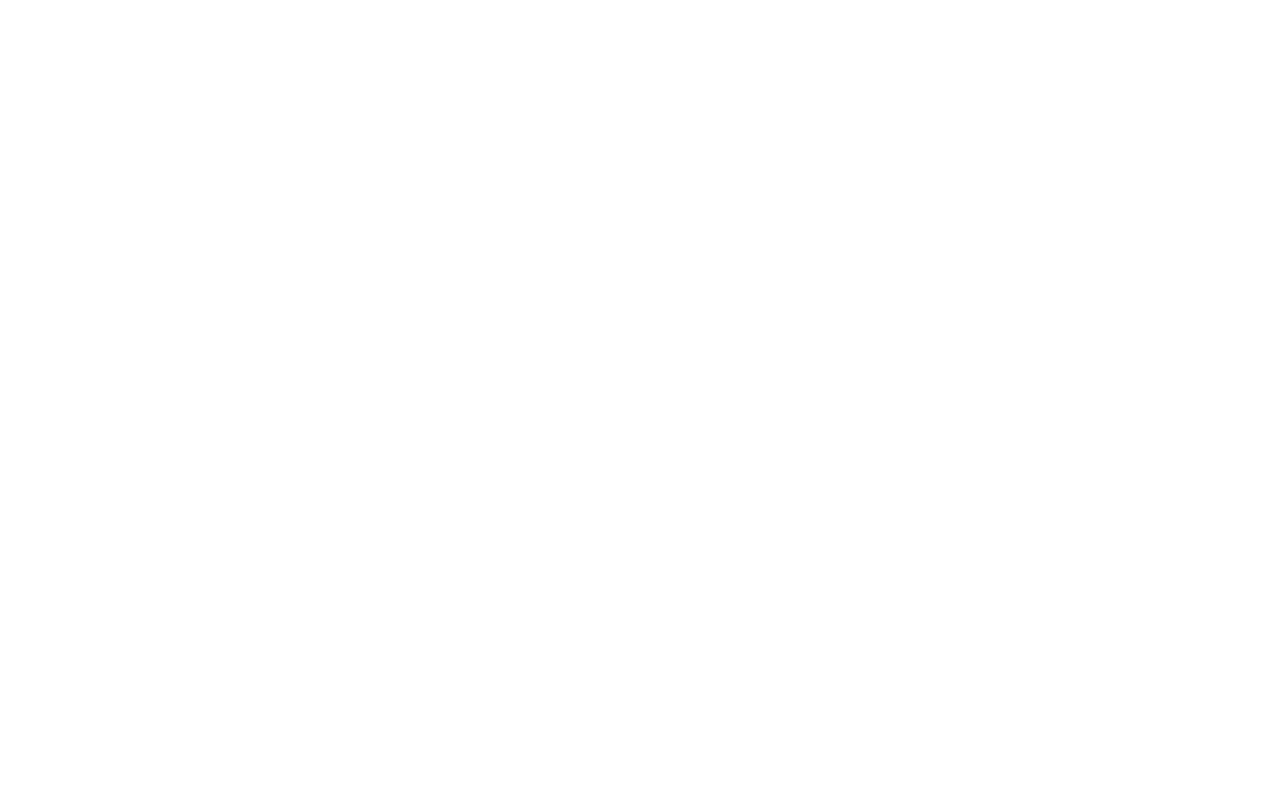
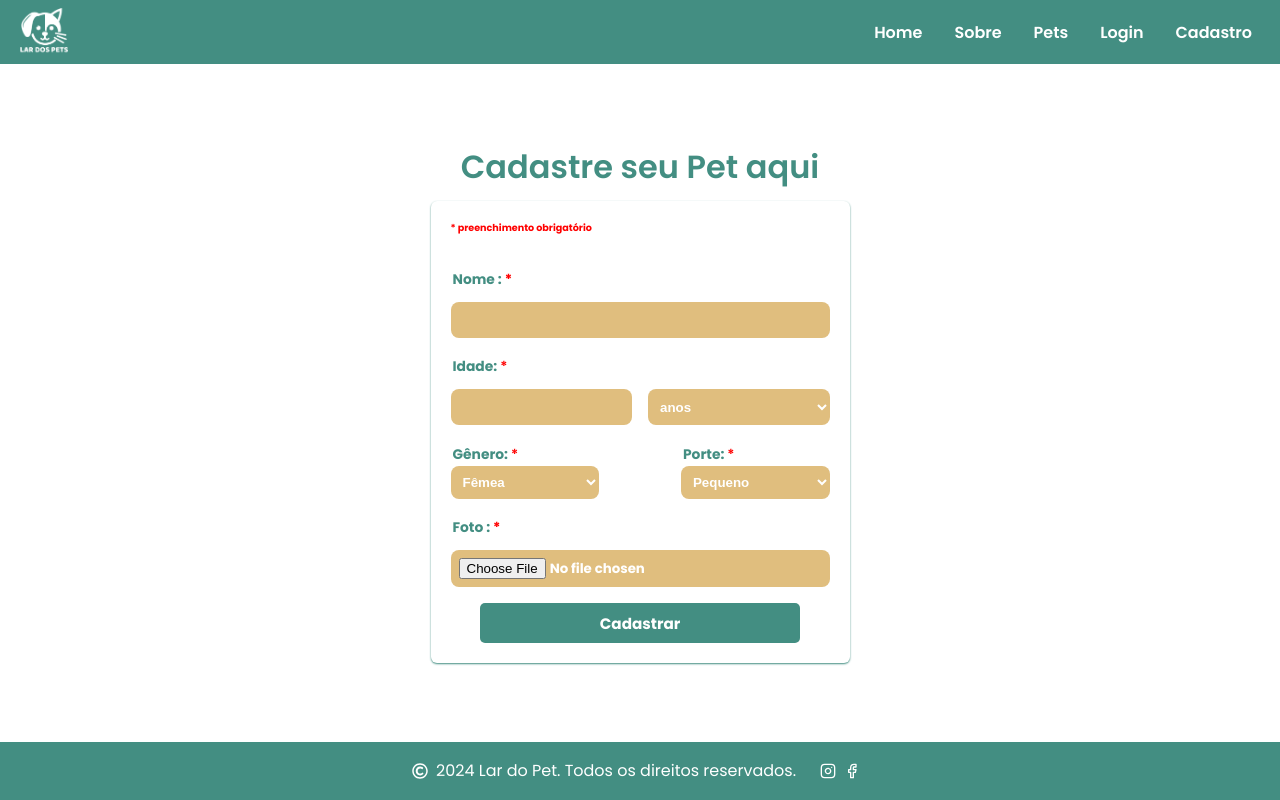
Before and after one commit to univesp2024-g22/lar_do_pet, a React (Vite) app in the folder frontend/newVersion/lardopet/: page /cadastro-pet in a window 1280 px wide. Before the commit this address had no page. Built offline with nearby package versions, Linux system fonts and the light colour scheme.

Commit message:
Add Cadastro Pet

```diff
--- a/frontend/newVersion/lardopet/src/components/Input/styles.js
+++ b/frontend/newVersion/lardopet/src/components/Input/styles.js
@@ -18,7 +18,6 @@ export const Input = styled.input`
   border: none;
   border-radius: 0.5rem;
   padding: 0.5rem;
-  /* margin: 0.5rem; */
   background-color: var(--amarelo);
   color: var(--branco);
   font-weight: bold;
--- a/frontend/newVersion/lardopet/src/pages/CadastroPet/CadastroPet.jsx
+++ b/frontend/newVersion/lardopet/src/pages/CadastroPet/CadastroPet.jsx
@@ -1,195 +1,126 @@
-import { useState } from "react";
+import { useState } from 'react';
+import { Footer } from '../../components/Footer/Footer';
+import { Header } from '../../components/Header/Header';
+import { Container } from '../../styles/GlobalStyle';
+import { Input } from '../../components/Input/Input';
+import * as S from './styles';
+import { Button } from '../../components/Button/Button';
+// import { Link} from 'react-router-dom/dist';
 
-export const Cadastro = () => {
-  const [nome, setNome] = useState('');
+export const CadastroPet = () => {
+  const [name, setName] = useState('');
   const [idade, setIdade] = useState('');
   const [genero, setGenero] = useState('');
   const [porte, setPorte] = useState('');
-  const [id, setId] = useState('');
-
+  // const [logradouro, setLogradouro] = useState('');
+  // const [bairro, setBairro] = useState('');
+  // const [cidade, setCidade] = useState('');
+  // const [uf, setUF] = useState('');
+  // const [id, setId] = useState('');
+  const [error, setError] = useState('');
 
   // função para cadastrar o pet
-  // const handleSubmit = async (e) => {
-  //   e.preventDefault();
+  const handleSubmit = async (e) => {
+    e.preventDefault();
 
-  //   try {
-  //     if (
-  //       !nome |
-  //       !genero |
-  //       !idade |
-  //       !porte
-  //     ) {
-  //       setError('Preencha todos os campos');
-  //       return;
-  //     } else {
-  //       await createUserWithEmailAndPassword(auth, email, password);
-  //       console.log('Pet cadastrado com sucesso!');
-  //       setError('');
-  //     }
-  //   } catch (error) {
-  //     console.log('Erro ao criar usuário: ', error);
-  //   }
-  // };
+    try {
+      if (!name | !genero | !idade | !porte) {
+        setError('Preencha todos os campos');
+        return;
+      } else {
+        // await createUserWithEmailAndPassword(auth, email, password);
+        console.log('Pet cadastrado com sucesso!');
+        setError('');
+      }
+    } catch (error) {
+      console.log('Erro ao criar usuário: ', error);
+    }
+  };
 
   return (
     <>
       <Container>
         <Header />
         <S.Container>
-          <S.Title>Cadastro</S.Title>
+          <S.Title>Cadastre seu Pet aqui</S.Title>
 
           <S.Content onSubmit={handleSubmit}>
-          <span style={{width:'100%', color:'red', marginBottom:'1rem', fontSize:'.6rem', fontWeight:'700'}}>* preenchimento obrigatório</span>
+            <S.Span>* preenchimento obrigatório</S.Span>
             <S.Row>
               <Input
                 label="Nome"
-                name="firstName"
+                name="name"
                 type={'text'}
-                value={firstName}
-                onChange={(e) => setFirstName(e.target.value)}
-                maxLength="15"
-                styleContainer={{ width: '30%' }}
-                required
-              />
-              <Input
-                label="Sobrenome"
-                name="lastName"
-                type={'text'}
-                value={lastName}
-                onChange={(e) => setLastName(e.target.value)}
-                styleContainer={{ width: '50%' }}
-                required
-              />
-              <Input
-                label={'Celular'}
-                name="phone"
-                type="tel"
-                value={phone}
-                minLength="10"
-                maxLength="11"
-                onChange={(e) => setPhone(e.target.value)}
-                styleContainer={{ width: '20%' }}
+                value={name}
+                onChange={(e) => setName(e.target.value)}
                 required
               />
             </S.Row>
-            <S.Row>
-              <Input
-                label="E-mail"
-                name="email"
-                type="email"
-                value={email}
-                onChange={(e) => setEmail(e.target.value)}
-                onBlur={validateEmail}
-                error={errorEmail}
-                required
-              />
-              <Input
-                label="Confirme o e-mail"
-                name="confEmail"
-                type="email"
-                value={confEmail}
-                onChange={(e) => setConfEmail(e.target.value)}
-                onBlur={validateEmail}
-                error={errorEmail}
-                required
-              />
-            </S.Row>
-            <S.Row>
-              <Input
-                label="CEP"
-                name="cep"
-                type="text"
-                value={cep}
-                onChange={(e) => setCep(e.target.value)}
-                onBlur={(e) => handleCep(e.target.value)}
-                styleContainer={{ width: '30%' }}
-                minLength="8"
-                maxLength="8"
-                required
-              />
-              <Input
-                label="Endereço"
-                name="endereco"
-                type="text"
-                value={logradouro}
-                disabled={true}
-              />
-              <Input
-                label="Nº"
-                name="numero"
-                type="text"
-                styleContainer={{ width: '20%' }}
-                value={number}
-                onChange={(e) => setNumber(e.target.value)}
-                required
-              />
+            <S.Row style={{ flexDirection: 'column', gap: '0.625rem' }}>
+              <S.Label htmlFor="idade">
+                Idade: <S.Strong>*</S.Strong>
+              </S.Label>
+              <div style={{ display: 'flex', gap: '1rem' }}>
+                <S.Input
+                  name="idade"
+                  type="number"
+                  value={idade}
+                  onChange={(e) => setIdade(e.target.value)}
+                  required
+                />
+                <S.Select name="anosMeses" id="anosMeses">
+                  <option value="anos">anos</option>
+                  <option value="meses">meses</option>
+                </S.Select>
+              </div>
             </S.Row>
 
             <S.Row>
-              <Input
-                label="Bairro"
-                name="bairro"
-                type="text"
-                value={bairro}
-                disabled={true}
-              />
-              <Input
-                label="Cidade"
-                name="cidade"
-                type="text"
-                value={cidade}
-                disabled={true}
-              />
-              <Input
-                label="Estado"
-                name="estado"
-                type="text"
-                value={uf}
-                disabled={true}
-              />
+              <S.Div>
+                <S.Label htmlFor="genero">
+                  Gênero: <S.Strong>*</S.Strong>
+                </S.Label>
+                <S.Select
+                  name="genero"
+                  id="genero"
+                  onChange={(e) => setGenero(e.target.value)}
+                >
+                  <option value="femea">Fêmea</option>
+                  <option value="macho">Macho</option>
+                </S.Select>
+              </S.Div>
+              <S.Div>
+                <S.Label htmlFor="porte">
+                  Porte: <S.Strong>*</S.Strong>
+                </S.Label>
+                <S.Select
+                  name="porte"
+                  id="porte"
+                  onChange={(e) => setPorte(e.target.value)}
+                >
+                  <option value="pequeno">Pequeno</option>
+                  <option value="medio">Médio</option>
+                  <option value="grande">Grande</option>
+                </S.Select>
+              </S.Div>
             </S.Row>
             <S.Row>
-              <Input
-                label="Senha"
-                name="password"
-                type="password"
-                value={password}
-                onChange={(e) => setPassword(e.target.value)}
-                onBlur={validatePassword}
-                error={errorPassword}
-                required
-              />
-              <Input
-                label="Confirme a senha"
-                name="confPassword"
-                type="password"
-                value={confPassword}
-                onChange={(e) => setConfPassword(e.target.value)}
-                onBlur={validatePassword}
-                error={errorPassword}
-                required
-              />
+              <Input label="Foto" name="foto" type="file" required />
             </S.Row>
             {/* este input não aparece na tela pois é o id gerado para o usuário no momento do cadastro */}
-            <Input
+            {/* <Input
               type="text"
               name="id"
               value={id}
               disabled={true}
               styleContainer={{ display: 'none' }}
-            />
+            /> */}
             {error && <S.Error>{error}</S.Error>}
             <Button
               text="Cadastrar"
               onClick={handleSubmit}
               style={{ width: '20rem' }}
             />
-            <S.TextSignup>
-              Já tem uma conta?{' '}
-              <S.Strong>
-                <Link to="/login">Faça login.</Link>
-              </S.Strong>
-            </S.TextSignup>
           </S.Content>
         </S.Container>
         <Footer />
--- a/frontend/newVersion/lardopet/src/pages/CadastroPet/styles.js
+++ b/frontend/newVersion/lardopet/src/pages/CadastroPet/styles.js
@@ -30,6 +30,7 @@ export const Row = styled.div`
   justify-content: space-between;
   width: 100%;
   gap: 2rem;
+  /* background: black; */
 `;
 
 export const TextSignup = styled.span`
@@ -42,7 +43,65 @@ export const Error = styled.span`
 `;
 
 export const Strong = styled.strong`
-  a {
-    color: var(--verde);
+  color: #f00
+`;
+
+export const Label = styled.label`
+  color: var(--verde);
+  font-size: 0.865rem;
+  font-weight: bold;
+  padding: 0.125rem;
+`;
+
+export const Input = styled.input`
+  outline: none;
+  border: none;
+  border-radius: 0.5rem;
+  padding: 0.5rem;
+  background-color: var(--amarelo);
+  color: var(--branco);
+  font-weight: bold;
+  width: 100%;
+
+  &:focus,
+  :hover {
+    background-color: var(--branco);
+    outline: none;
+    color: var(--preto);
+    box-shadow: 0 0 0 0.125rem var(--verde);
   }
 `;
+
+export const Select = styled.select`
+  outline: none;
+  border: none;
+  border-radius: 0.5rem;
+  padding: 0.5rem;
+  background-color: var(--amarelo);
+  color: var(--branco);
+  font-weight: bold;
+  width: 100%;
+
+  &:focus,
+  :hover {
+    background-color: var(--branco);
+    outline: none;
+    color: var(--preto);
+    box-shadow: 0 0 0 0.125rem var(--verde);
+  }
+`;
+
+export const Span = styled.span`
+  width: 100%;
+  color: #f00;
+  margin-bottom: 1rem;
+  font-size: .6rem;
+  font-weight: 700;
+`;
+
+export const Div = styled.div`
+  display: 'flex';
+  flex-direction: 'column';
+  gap: '0.625rem';
+  width: '50%';
+`;
--- a/frontend/newVersion/lardopet/src/routes/routes.jsx
+++ b/frontend/newVersion/lardopet/src/routes/routes.jsx
@@ -5,6 +5,7 @@ import { Pets } from '../pages/Pets/Pets';
 import { Login } from '../pages/Login/Login';
 import { Cadastro } from '../pages/Cadastro/Cadastro';
 import { Perfil } from '../pages/Perfil/Perfil';
+import { CadastroPet } from '../pages/CadastroPet/CadastroPet';
 
 export const RoutesApp = () => {
 
@@ -19,6 +20,7 @@ export const RoutesApp = () => {
         <Route path="/pets" element={<Pets />} />
         <Route path="/login" element={<Login />} />
         <Route path="/cadastro" element={<Cadastro />} />
+        <Route path="/cadastro-pet" element={<CadastroPet />} />
         <Route path="/perfil" element={<Perfil />} />
       </Routes>
     </BrowserRouter>
```
